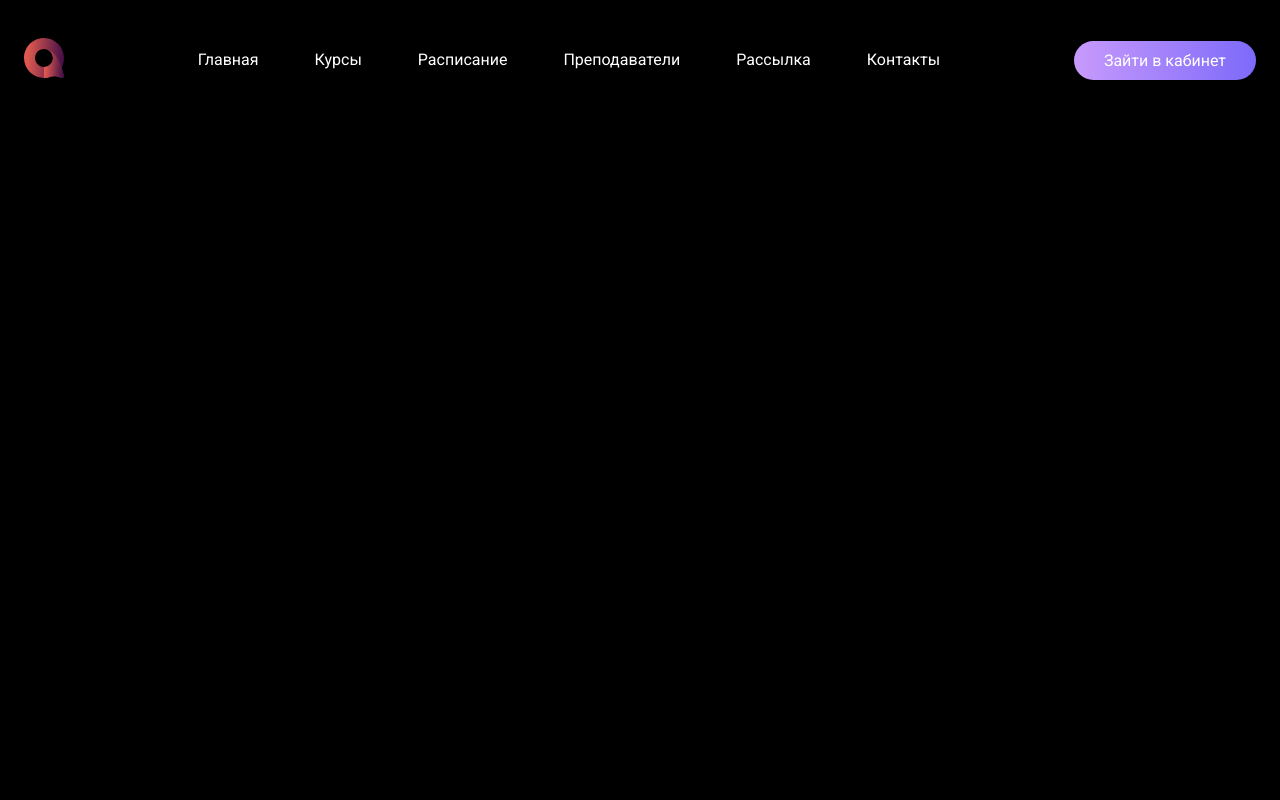
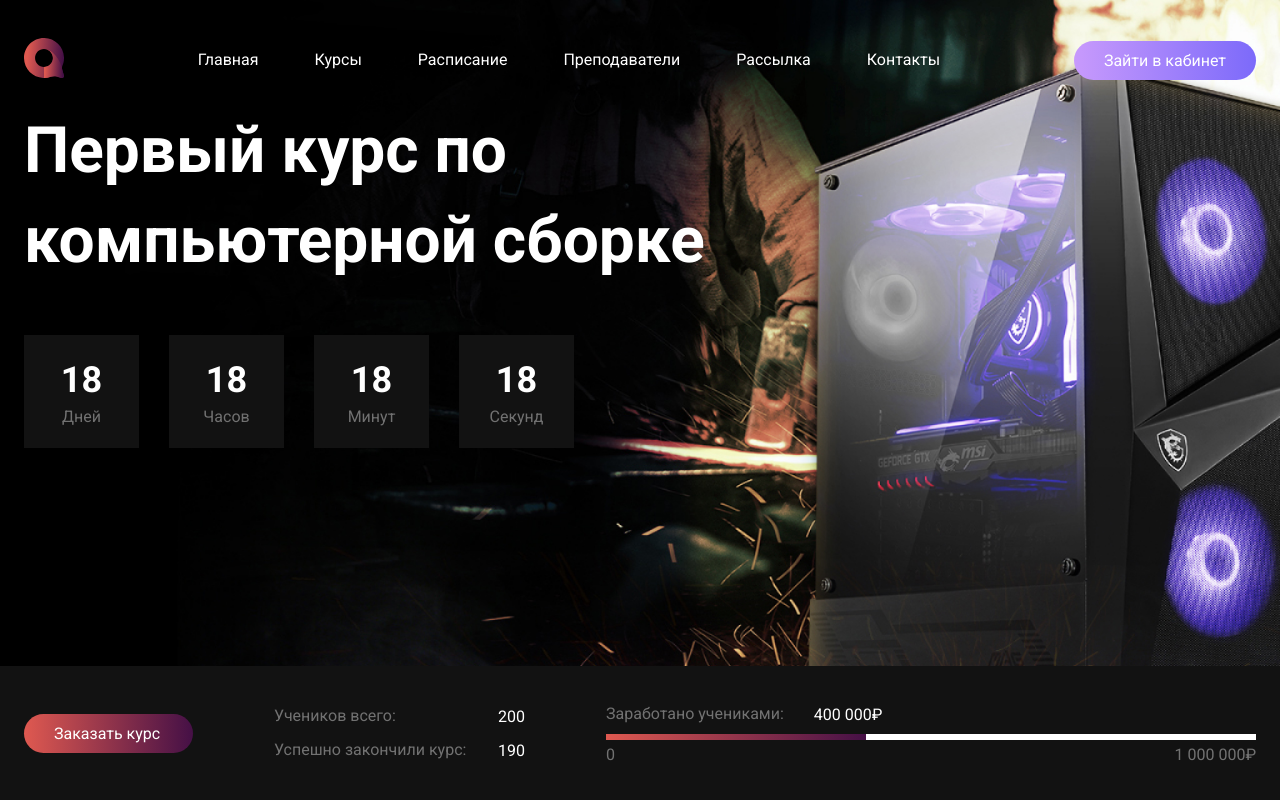
Before and after one commit to wkingsurin/Computer-Assembly, a plain HTML site: page index.html in a window 1280 px wide. Drawn offline with Linux system fonts and the light colour scheme.

Commit message:
Added 'Hero' block

```diff
--- a/assets/css/defaults.css
+++ b/assets/css/defaults.css
@@ -28,6 +28,10 @@ html {
     color: var(--main-white);
 }
 
+.text {
+    line-height: 140%;
+}
+
 img {
     width: 100%;
     height: 100%;
--- a/assets/css/header.css
+++ b/assets/css/header.css
@@ -1,4 +1,6 @@
 .header {
+    position: absolute;
+    width: 100%;
 }
 .header-container {
     max-width: 1760px;
--- a/assets/css/main.css
+++ b/assets/css/main.css
@@ -0,0 +1,4 @@
+@import url('./main/hero-section.css');
+
+.main {}
+.section {}
--- /dev/null
+++ b/assets/css/main/hero-section.css
@@ -0,0 +1,204 @@
+.hero-section {
+    position: relative;
+    min-height: 100vh;
+
+    display: flex;
+    flex-direction: column;
+    justify-content: flex-end;
+
+    gap: 218px;
+}
+
+.hero-block {}
+
+.hero-block:nth-child(2) {
+    position: absolute;
+    top: 0;
+    z-index: -1;
+
+    height: 100%;
+}
+
+.hero-section .container {}
+
+.container {}
+
+.content {}
+
+.hero-content {
+    display: flex;
+    flex-direction: column;
+    align-items: flex-start;
+
+    gap: 50px;
+
+    max-width: 920px;
+}
+
+.hero-content .title {
+    font-size: 64px;
+}
+
+.hero-content .hero-timer {
+    display: flex;
+    gap: 30px;
+}
+
+.hero-content .timer-item {
+    display: flex;
+    flex-direction: column;
+    align-items: center;
+
+    width: 115px;
+
+    padding: 20px 30px;
+    text-align: center;
+    background: var(--main-black2);
+}
+
+.hero-content .number {
+    font-size: 36px;
+    font-weight: bold;
+    line-height: 140%;
+
+    color: var(--main-white);
+}
+
+.hero-content .text {
+    color: var(--main-white);
+    opacity: .4;
+}
+
+.hero-content .background {}
+
+.hero-background {
+    display: flex;
+
+    width: 100%;
+    height: 100%;
+}
+
+.hero-bottom {
+    background: var(--main-black2);
+}
+
+.hero-bottom .container {}
+
+.hero-bottom .bottom-content {
+    display: flex;
+    align-items: center;
+
+    gap: 81px;
+
+    padding: 36px 0;
+}
+
+.hero-bottom a,
+p {
+    color: var(--main-white);
+}
+
+.hero-block .button {
+    min-width: 169px;
+    background: var(--main-grad1);
+}
+
+.hero-block .bottom-block {
+    display: flex;
+    flex-direction: column;
+    justify-content: space-between;
+    gap: 8px;
+}
+
+.hero-block .bottom-block .text {
+    line-height: 150%;
+}
+
+.hero-block .students-block {
+    min-width: 251px;
+    gap: 10px;
+}
+
+.hero-block .students-item {}
+
+.hero-block .item {
+    display: flex;
+    align-items: center;
+    justify-content: space-between;
+
+    gap: 30px;
+}
+
+.hero-block .text {}
+
+.hero-block .amount {
+    color: var(--main-white);
+}
+
+.hero-block .earned-block {
+    flex: 1 1 100%;
+
+    align-items: flex-start;
+}
+
+.hero-block .earned-item {}
+
+.hero-block .range-block {
+    display: flex;
+    flex-direction: column;
+
+    gap: 5px;
+
+    width: 100%;
+}
+
+.hero-block .range {
+    position: relative;
+
+    display: flex;
+    align-items: center;
+
+    width: 100%;
+}
+
+.hero-block .input {
+    width: 100%;
+}
+
+.hero-block .input::-webkit-slider-thumb {
+    -webkit-appearance: none;
+    opacity: 0;
+}
+
+.hero-block .input::-webkit-slider-runnable-track {
+    height: 6px;
+    background: var(--main-white);
+}
+
+.hero-block .progress {
+    position: absolute;
+
+    width: 40%;
+    height: 6px;
+    background: var(--main-grad1);
+}
+
+
+.hero-block .amount-range {
+    display: flex;
+    justify-content: space-between;
+
+    width: 100%;
+}
+
+.hero-block .amount-range .amount {
+    opacity: .4;
+}
+
+.hero-block .item .text {
+    opacity: .4;
+}
+
+.hero-block .from {}
+
+.hero-block .to {}
--- a/index.html
+++ b/index.html
@@ -65,6 +65,76 @@
                 </div>
             </div>
         </header>
+
+        <main class="main">
+            <section class="section hero-section">
+                <div class="hero-block">
+                    <div class="container">
+                        <div class="content hero-content">
+                            <h1 class="title">Первый курс по компьютерной сборке</h1>
+                            <div class="hero-timer">
+                                <div class="timer-item">
+                                    <div class="number" name="days">18</div>
+                                    <p class="text">Дней</p>
+                                </div>
+                                <div class="timer-item">
+                                    <div class="number" name="hours">18</div>
+                                    <p class="text">Часов</p>
+                                </div>
+                                <div class="timer-item">
+                                    <div class="number" name="minutes">18</div>
+                                    <p class="text">Минут</p>
+                                </div>
+                                <div class="timer-item">
+                                    <div class="number" name="seconds">18</div>
+                                    <p class="text">Секунд</p>
+                                </div>
+                            </div>
+                        </div>
+                    </div>
+                </div>
+                <div class="hero-block">
+                    <div class="background hero-background">
+                        <img src="./assets/images/hero-background.jpg" alt="Background">
+                    </div>
+                </div>
+                <div class="hero-block">
+                    <div class="hero-bottom">
+                        <div class="container">
+                            <div class="bottom-content">
+                                <a class="button" href="#">Заказать курс</a>
+                                <div class="bottom-block students-block">
+                                    <div class="students-item item">
+                                        <p class="text">Учеников всего:</p>
+                                        <div class="amount">200</div>
+                                    </div>
+                                    <div class="students-item item">
+                                        <p class="text">Успешно закончили курс:</p>
+                                        <div class="amount">190</div>
+                                    </div>
+                                </div>
+                                <div class="bottom-block earned-block">
+                                    <div class="earned-item item">
+                                        <p class="text">Заработано учениками:</p>
+                                        <div class="amount">400 000₽</div>
+                                    </div>
+                                    <div class="earned-item item range-block">
+                                        <div class="range">
+                                            <input type="range" class="input slider-progress" value="50%" min="0" max="1000000" disabled>
+                                            <div class="progress"></div>
+                                        </div>
+                                        <div class="amount-range">
+                                            <p class="amount from">0</p>
+                                            <p class="amount to">1 000 000₽</p>
+                                        </div>
+                                    </div>
+                                </div>
+                            </div>
+                        </div>
+                    </div>
+                </div>
+            </section>
+        </main>
     </div>
 
     <script src="./app.js"></script>
```
